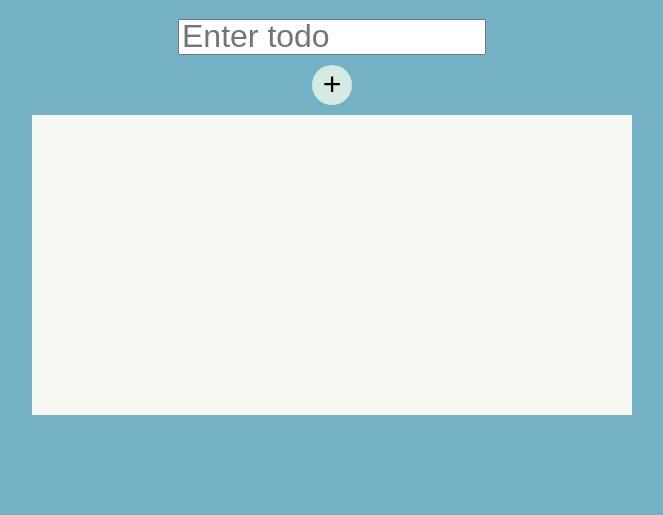
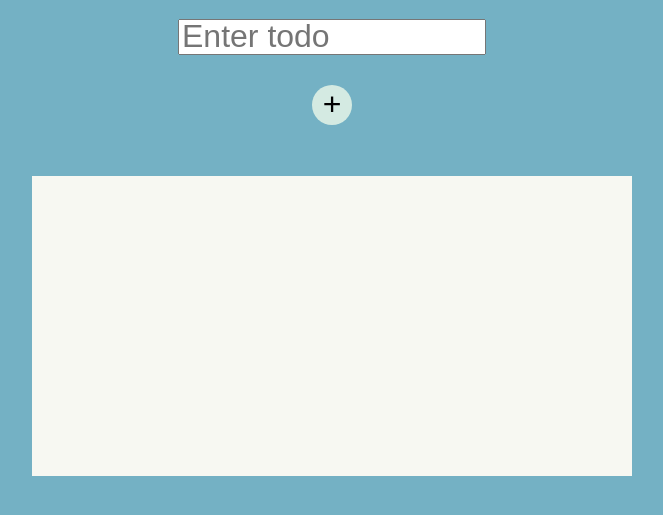
Before and after one commit to Micro-Shubham/fullStack-todo, a plain HTML site: page frontend/index.html in a window 1280 px wide. Shown: the part 71-586 px from the top of the page, without its empty margins (308-971 px from the left). Drawn offline with Linux system fonts and the light colour scheme.

Commit message:
few frontend change

```diff
--- a/frontend/style.css
+++ b/frontend/style.css
@@ -31,6 +31,7 @@ body {
     border:none;
     background-color:rgba(233, 247, 232, 0.828);
     cursor:pointer;
+    margin:20px;
 
 }
 
@@ -39,6 +40,7 @@ body {
     display: flex;
     flex-direction: column;
     gap:10px;
+    margin:21px;
 
 
 }
@@ -129,7 +131,7 @@ todo-delete {
 }
 
 div.todo-container {
-    margin: 50px, 50px;
+    margin: 5px, 5px;
     padding: 50px;
     background-color: rgb(247, 248, 242);
     width: 500px;
```
